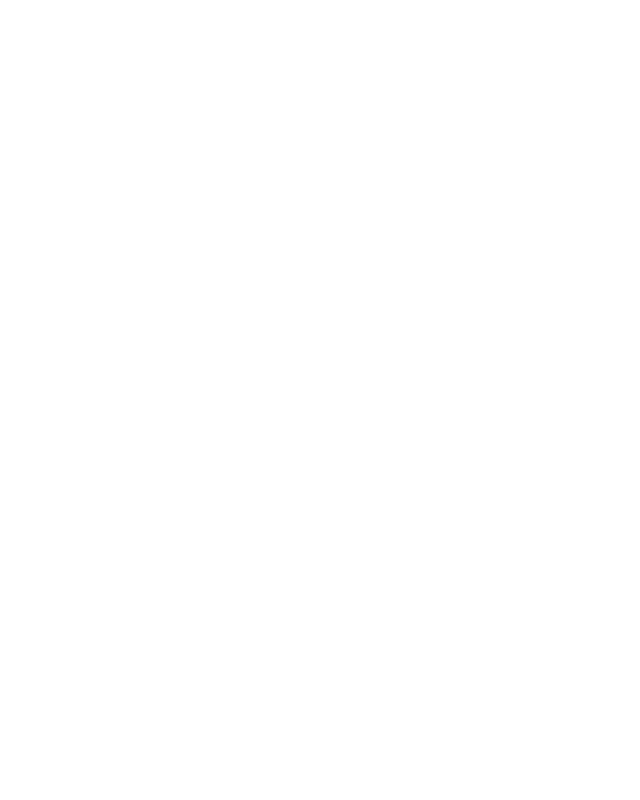
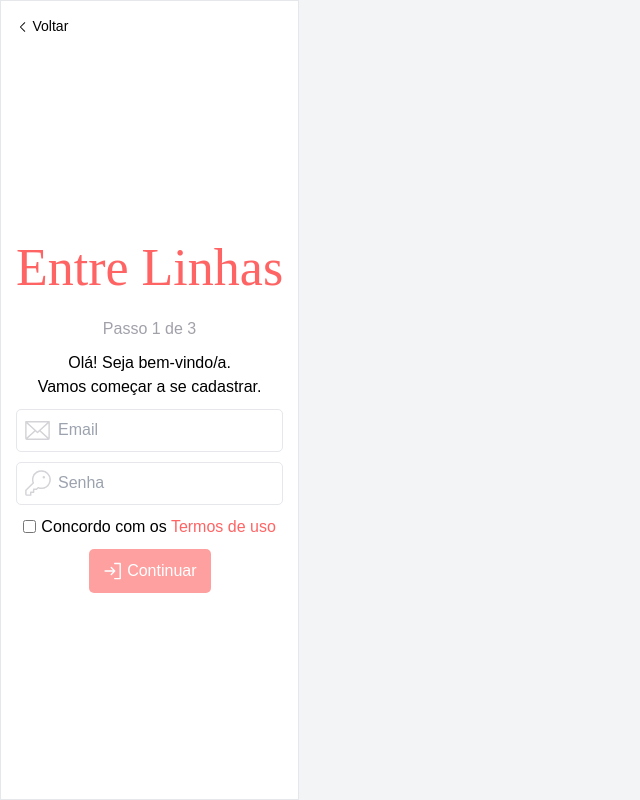
Before and after one commit to Entre-Linhas/front-end, a React (Create React App) app: page /signup in a window 1280 px wide. Shown: the whole page, without its empty margins (0-640 px from the left). Built offline with nearby package versions, Linux system fonts and the light colour scheme.

Commit message:
feat: Create new Pages and Components

```diff
--- a/src/components/Button.tsx
+++ b/src/components/Button.tsx
@@ -1,7 +1,7 @@
 import { IconProps } from "@phosphor-icons/react"
-import { HTMLAttributes } from "react";
+import { ButtonHTMLAttributes } from "react";
 
-interface ButtonProps extends HTMLAttributes<HTMLButtonElement>{
+interface ButtonProps extends ButtonHTMLAttributes<HTMLButtonElement>{
     title: string;
     icon?: React.FC<IconProps>;
     typeStyle?: "primary" | "secondary"
@@ -10,9 +10,10 @@ interface ButtonProps extends HTMLAttributes<HTMLButtonElement>{
 
 
 export function Button({ title, icon: Icon, typeStyle = "primary", ...rest}: ButtonProps) {
+    document.body.style.fontSize = "initial"
     return (
         <button
-            className={`flex flex-row items-center py-[1rem] px-[1.4rem] gap-1 rounded-lg w-fit ${typeStyle === "primary" ? "bg-custom-salmon px-5" : "border-solid border-2 px-[1.4rem] border-custom-salmon"}`}
+            className={`flex flex-row items-center py-[1rem] px-[1.4rem] gap-1 rounded-lg w-fit ${typeStyle === "primary" ? "bg-custom-salmon disabled:bg-custom-salmon-300 disabled:cursor-not-allowed px-5" : "border-solid border-2 px-[1.4rem] border-custom-salmon"}`}
             {...rest}
         >
             {Icon && <Icon color={typeStyle === "primary" ? "white" : "#FF6464"} size={22} />}
--- a/src/components/Header.tsx
+++ b/src/components/Header.tsx
@@ -1,11 +1,14 @@
 import { IconBase } from '@phosphor-icons/react';
 import { Button } from './Button';
-import { Link } from 'react-router-dom';
+import { Link, useNavigate } from 'react-router-dom';
 import { IconProps } from "@phosphor-icons/react"
 import { UserCircle, List } from "@phosphor-icons/react"
 import { Linking } from './Linking';
 
 export const Header = () => {
+
+  const navigate = useNavigate();
+
   return (
     <header className="px-4 py-[1rem] bg-white flex w-[100%] h-[auto] items-center justify-between">
       <div className="w-auto flex items-center gap-[1rem] py-[1rem]">
@@ -31,8 +34,8 @@ export const Header = () => {
       </nav>
 
       <div className='flex gap-[1.2rem] min-[220px]:hidden min-[900px]:flex'>
-        <Button title='Login' typeStyle='secondary' />
-        <Button title='Registro'/>
+        <Button title='Login' typeStyle='secondary' onClick={() => navigate("/signin")} />
+        <Button title='Registro' onClick={() => navigate("/signup")}/>
       </div>
 
       <div className="flex gap-[1.5rem] min-[900px]:hidden">
--- a/src/components/Input.tsx
+++ b/src/components/Input.tsx
@@ -1,7 +1,6 @@
-import { IconProps } from "@phosphor-icons/react";
-import { HTMLAttributes } from "react";
+import { InputHTMLAttributes } from "react";
 
-interface InputProps extends HTMLAttributes<HTMLInputElement> {
+interface InputProps extends InputHTMLAttributes<HTMLInputElement> {
     leftElement?: React.ReactNode;
     rightElement?: React.ReactNode;
 }
@@ -9,9 +8,9 @@ interface InputProps extends HTMLAttributes<HTMLInputElement> {
 
 export function Input({ leftElement, rightElement, ...rest }: InputProps) {
     return (
-        <div className="w-full flex items-center bg-white border-[1px] border-x-gray-200 rounded-lg p-2 min-[640px]:w-[90%] min-[800px]:w-[80%]">
+        <div className="w-full flex items-center bg-white border-[1px] border-x-gray-200 rounded-lg p-2">
             {leftElement && leftElement}
-            <input className="bg-transparent border-none" {...rest}/>
+            <input className="bg-transparent border-none text-inherit"  {...rest}/>
             {rightElement && rightElement}
         </div>
     )
--- /dev/null
+++ b/src/components/Logo.tsx
@@ -0,0 +1,5 @@
+
+
+export function Logo() {
+    return <span className="font-[Sacramento] text-custom-salmon text-[3.2rem] min-[360px]:text-[4.2rem] min-[560px]:text-[5.2rem] ">Entre Linhas</span>
+}
--- a/src/pages/Home.tsx
+++ b/src/pages/Home.tsx
@@ -25,7 +25,7 @@ export default function Home({NameUser, PhotoUser, TextUser}:HomeProps) {
 
 // card
 
-  <div className="bg-[#F3F4F6]">
+  <div className="bg-gray-100">
 
     {/* responsividade ok */}
       <Header />
--- a/src/pages/SignIn.tsx
+++ b/src/pages/SignIn.tsx
@@ -1,4 +1,4 @@
-import { CaretLeft, Envelope, Password } from "@phosphor-icons/react";
+import { CaretLeft, Envelope, Key, Password } from "@phosphor-icons/react";
 import { Button } from "../components/Button";
 import { useState } from "react";
 import { useNavigate } from "react-router-dom";
@@ -19,7 +19,7 @@ export default function SignIn() {
                 <header className="w-full">
                     <button
                         className="flex items-center gap-1 min-[560px]:text-[1.2rem] min-[720px]:text-[1.4rem]"
-                        onClick={() => navigate("/")}
+                        onClick={() => navigate(-1)}
                     >
                         <CaretLeft />
                         Voltar
@@ -32,7 +32,7 @@ export default function SignIn() {
                     <h4 className="text-[1.4rem] min-[300px]:text-[1.6rem] min-[360px]:text-[1.8rem] min-[560px]:text-[2.2rem]">Olá, boas vindas de volta =)</h4>
                     <span className="text-[1rem] min-[300px]:text-[1.2rem] min-[360px]:text-[1.4rem] min-[720px]:text-[1.5rem]">Estamos contente em vê-lo(a) novamente.</span>
                     <Input className="min-[220px]: w-full min-[720px]:max-w-[80%]" placeholder="Email" onChange={(e: any) => setEmail(e.target.value)} leftElement={<Envelope className="mr-2 text-zinc-300" weight="light" size={31} />}/>
-                    <Input className="min-[220px]: w-full min-[720px]:" placeholder="Senha" leftElement={<Password className="mr-2 text-zinc-300" weight="light" size={31} />}/>
+                    <Input className="min-[220px]: w-full min-[720px]:" placeholder="Senha" leftElement={<Key className="mr-2 text-zinc-300" weight="light" size={31} />}/>
                     <Button title="Entrar"/>
                 </div>
             </div>
--- a/src/pages/SignUp.tsx
+++ b/src/pages/SignUp.tsx
@@ -1,7 +1,144 @@
+import { CaretLeft, Envelope, Eye, EyeClosed, Key, SignIn, UserCircle, Tag, IdentificationCard, MapPin } from "@phosphor-icons/react";
+import { useNavigate } from "react-router-dom";
+import { Logo } from "../components/Logo";
+import { Input } from "../components/Input";
+import { Button } from "../components/Button";
+import React, { Component, useEffect, useState, HTMLInputTypeAttribute } from "react";
+import { Linking } from "../components/Linking";
 
 
+export class Sign extends Component {
+    state = {
+        step: 1,
+        email: "",
+        terms: false,
+        password: "",
+        username: "",
+        surname: "",
+        cpf: "",
+        address: ""
+    }
+
+    nextStep = () => {
+        const { step } = this.state;
+        this.setState({
+            step: step + 1
+        })
+    }
+
+    handleChange = (input: "step" | "email" | "terms" | "password" | "username" | "surname" | "cpf" | "address") => (e: React.ChangeEvent<HTMLInputElement>) => {
+        this.setState({ [input]: input === "terms" ? e.currentTarget.checked : e.target.value});
+        console.log(input, input === "terms" ? e.currentTarget.checked : e.target.value)
+    }
+
+    render(): React.ReactNode {
+        const { step, email, password, terms, username, surname, cpf, address } = this.state;
+        const values = {email, password, terms, username, surname, cpf, address };
+
+        switch(step) {
+            case 1:
+                return (
+                    <>
+                        <h1 className="text-zinc-400">Passo 1 de 3</h1>
+                        <span className="text-center">Olá! Seja bem-vindo/a.<br />Vamos começar a se cadastrar.</span>
+                        <Input type="email" placeholder="Email" onChange={this.handleChange("email")} value={values.email} leftElement={<Envelope className="mr-2 text-zinc-300" weight="light" size={31}/>} />
+                        <Input type="password" placeholder="Senha" onChange={this.handleChange("password")} value={values.password} leftElement={<Key className="mr-2 text-zinc-300" weight="light" size={31}/>} />
+
+                        <div className="flex items-center gap-2">
+                            <input type="checkbox" onChange={this.handleChange("terms")}/>
+                            <label htmlFor="">Concordo com os <Linking title="Termos de uso" to="/terms-of-use" style={{color: "#FF6464"}}/></label>
+                        </div>
+                        <Button disabled={values.email?.length === 0 || values.password?.length === 0 || !values.terms} title="Continuar" icon={SignIn} onClick={(e) => this.nextStep()} />
+                    </>
+                );
+            case 2:
+                return (
+                    <>
+                        <h1 className="text-zinc-400">Passo 2 de 3</h1>
+                        <span>Falta pouco para completarmos =)</span>
+                        <Input type="text" placeholder="Nome" onChange={this.handleChange("username")} value={values.username} leftElement={<UserCircle className="mr-2 text-zinc-300" weight="light" size={31}/>} />
+                        <Input type="text" placeholder="Sobrenome" onChange={this.handleChange("surname")} value={values.surname} leftElement={<Tag className="mr-2 text-zinc-300" weight="light" size={31}/>} />
+                        <Input type="text" placeholder="CPF" onChange={this.handleChange("cpf")} value={values.cpf} leftElement={<IdentificationCard className="mr-2 text-zinc-300" weight="light" size={31}/>} />
+
+                        <Button disabled={values.username.length === 0 || values.username.length === 0 || values.cpf.length < 11} title="Continuar" icon={SignIn} onClick={(e) => this.nextStep()} />
+                    </>
+                );
+            case 3:
+                return (
+                    <>
+                        <h1 className="text-zinc-400">Passo 3 de 3</h1>
+                        <span>SignUp - 3/3</span>
+                        <Input type="text" placeholder="Endereço" onChange={this.handleChange("address")} value={values.address} leftElement={<MapPin className="mr-2 text-zinc-300" weight="light" size={31}/>} />
+
+                        <Button disabled={values.address.length === 0} title="Finalizar" icon={SignIn} onClick={(e) => {}} />
+                    </>
+                )
+            default:
+            break;
+        }
+    }
+}
+
 export default function SignUp() {
+    // const [email, setEmail] = useState<string>();
+    // const [password, setPassword] = useState<string>();
+    // const [terms, setTerms] = useState<boolean>(false);
+    // const [steps, setSteps] = useState<number>(1);
+    // const [showPassword, setShowPassord] = useState<boolean>(false);
+    // const [typePassword, setTypePassword] = useState<"text" | "password">("password")
+    const navigate = useNavigate();
+
+    useEffect(() => {
+        const abc = document.querySelector("html")
+        if(abc) {
+            // abc.style.fontSize = "100%";
+        }
+    }, [])
+
+    // function handlePassword() {
+    //     setShowPassord(!showPassword);
+    //     setTypePassword(showPassword ? "password" : "text");
+    // }
+
+    // function handleStepsPages () {
+    //     switch(steps) {
+    //         case 1:
+    //             <>
+    //                 <Input type="email" placeholder="Email" onChange={(e) => setEmail(e.target.value)} leftElement={<Envelope className="mr-2 text-zinc-300" weight="light" size={31}/>} />
+    //                 <Input type={typePassword} placeholder="Senha" onChange={(p) => {setPassword(p.target.value)}} leftElement={<Key className="mr-2 text-zinc-300" weight="light" size={31}/>} rightElement={<button onClick={handlePassword}>{showPassword ? <EyeClosed className="mr-2 text-zinc-300" weight="light" size={31}/> : <Eye className="mr-2 text-zinc-300" weight="light" size={31}/>}</button>} />
+
+    //                 <div className="flex items-center gap-2">
+    //                     <input type="checkbox" onClick={() => setTerms(!terms)} />
+    //                     <label htmlFor="">Concordo com os <Linking title="Termos de uso" to="/terms-of-use" style={{color: "#FF6464"}}/></label>
+    //                 </div>
+    //                 <Button disabled={email?.length === 0 || password?.length === 0 || !terms} title="Continuar" icon={SignIn}  />
+    //             </>
+    //             break;
+    //         default:
+    //             break;
+    //     }
+    // }
+
     return (
-        <></>
+        <div className="flex h-screen w-full bg-gray-100 text-[100% !important]">
+            <div className="border solid h-screen bg-white flex flex-col p-6 min-[280px]:max-w-full min-[360px]:2xl:max-w-[64rem] sm:max-w-full min-[1024px]:max-w-[64rem]">
+                <header className="w-full">
+                    <button
+                        className="flex items-center gap-1 min-[560px]:text-[1.2rem] min-[720px]:text-[1.4rem]"
+                        onClick={() => navigate(-1)}
+                    >
+                        <CaretLeft />
+                        Voltar
+                    </button>
+                </header>
+
+                <div className="flex flex-col items-center my-auto gap-4">
+                    <Logo />
+
+                    <Sign />
+
+                </div>
+            </div>
+        </div>
     )
 }
--- /dev/null
+++ b/src/pages/TermsUse.tsx
@@ -0,0 +1,7 @@
+
+
+export default function TermsUse() {
+    return (
+        <div className="gray-100"></div>
+    )
+}
--- a/src/routes/Router.tsx
+++ b/src/routes/Router.tsx
@@ -6,6 +6,7 @@ import Ferramentas from "../pages/Ferramentas";
 import Eventos from "../pages/Eventos";
 import Contato from "../pages/Contato";
 import Sobre from "../pages/Sobre";
+import TermsUse from "../pages/TermsUse";
 
 export default function Router() {
   return (
@@ -14,11 +15,13 @@ export default function Router() {
         <Route path="/" element={<Home />} />
         <Route path="/signin" element={<SignIn />} />
         <Route path="/signup" element={<SignUp />} />
+        <Route path="/terms-of-use" element={<TermsUse />} />
         <Route path="/ferramentas" element={<Ferramentas />} />
         <Route path="/eventos" element={<Eventos />} />
         <Route path="/contato" element={<Contato />} />
         <Route path="/ajuda" element={<Contato />} />
         <Route path="/sobre" element={<Sobre />} />
+        {/* <Route path="*" element={<NotFound />} /> */}
       </Routes>
     </BrowserRouter>
   );
--- a/tailwind.config.js
+++ b/tailwind.config.js
@@ -9,7 +9,9 @@ module.exports = {
       },
       colors: {
         'custom-yellow': 'rgba(254, 209, 48, 0.09)',
+        'custom-salmon-300': "#ffa0a0",
         'custom-salmon': '#FF6464',
+        'custom-salmon-500': "#f83b3b"
       },
       screens: {
         'min-[840px]': '840px',
```
Also changed, not shown: src/components/Loading.tsx (added, +7 -0 lines), src/styles/index.css (indentation only).
